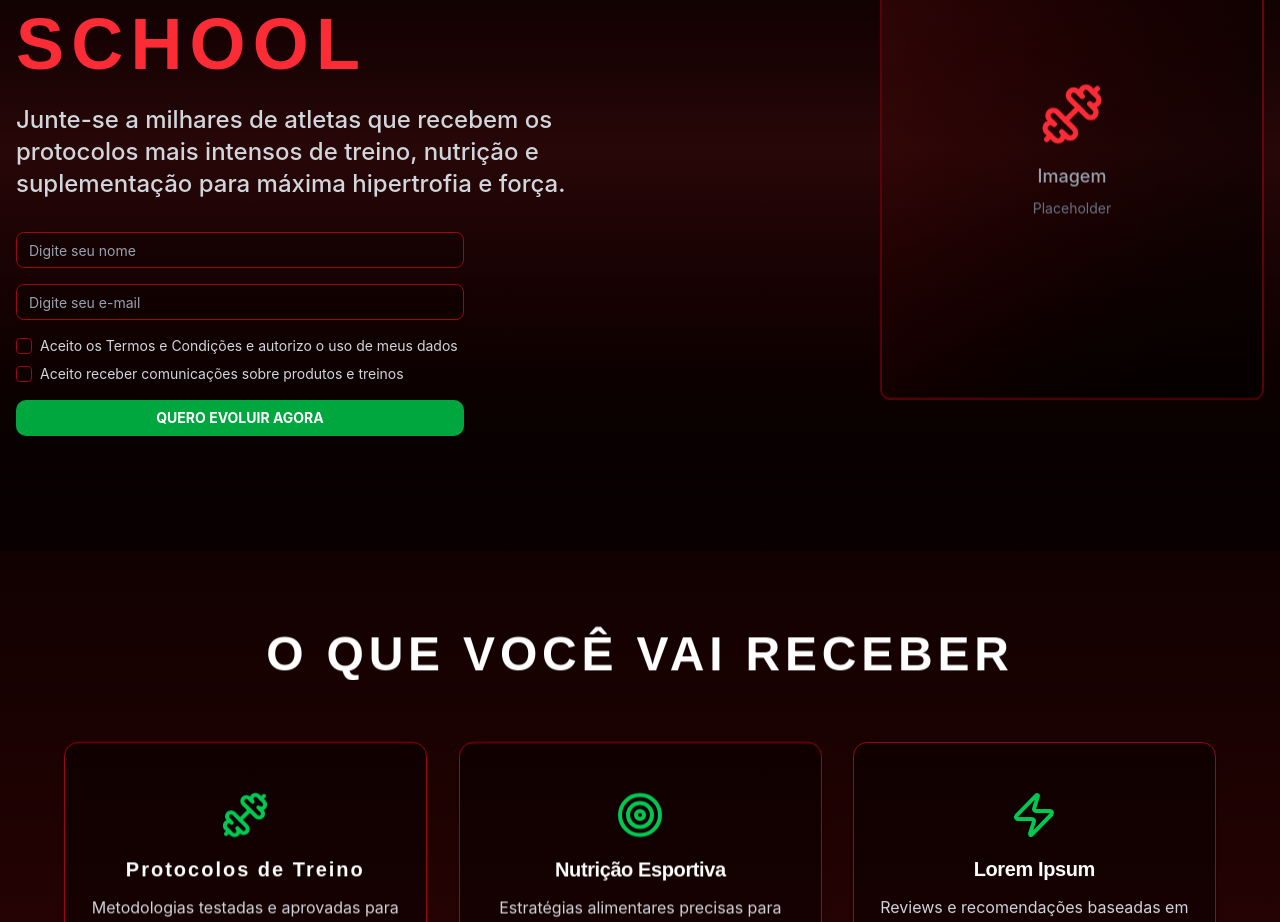
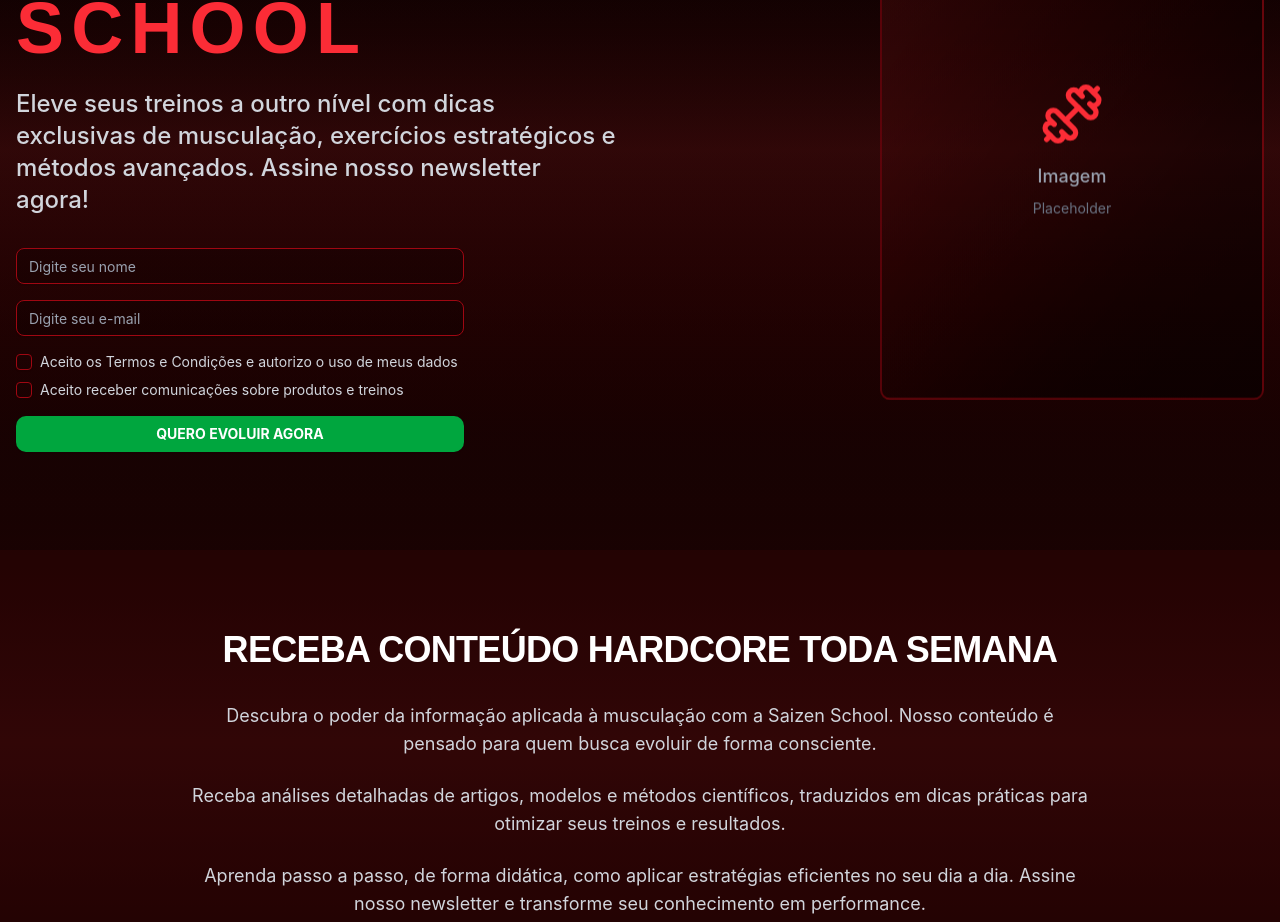
Before and after one commit to OMouraatw/news-rocha, a React (Vite) app: page / in a window 1280 px wide. Shown: the part 250-1172 px from the top of the page. Built offline with nearby package versions, Linux system fonts and the light colour scheme.

Commit message:
Update textos

```diff
--- a/src/App.jsx
+++ b/src/App.jsx
@@ -25,7 +25,6 @@
   const handleSubmit = (e) => {
     e.preventDefault()
     console.log('Form submitted:', formData)
-    // Aqui você adicionaria a lógica de envio do formulário
     alert('Inscrição realizada com sucesso! Prepare-se para a transformação!')
   }
 
@@ -97,9 +96,7 @@
         </Reveal>
 
         <Reveal as="p" className="text-xl md:text-2xl mb-8 text-gray-300 font-medium" delay={120}>
-          Junte-se a milhares de atletas que recebem os protocolos mais intensos de treino, nutrição e suplementação para máxima hipertrofia e força.
-        </Reveal>
-
+        Eleve seus treinos a outro nível com dicas exclusivas de musculação, exercícios estratégicos e métodos avançados. Assine nosso newsletter agora!</Reveal>
         <Reveal as="div" className="flex justify-start" delay={240}>
           <NewsletterForm title="QUERO EVOLUIR AGORA" />
         </Reveal>
@@ -139,7 +136,7 @@
         </div>
       </section> */}
 
-      {/* Benefits Section */}
+      {/* Benefits Section
       <section className="py-20 px-4">
   <div className="max-w-6xl mx-auto">
     <Reveal
@@ -212,7 +209,7 @@
       </Reveal>
     </div>
   </div>
-</section>
+</section> */}
 
       {/* Content Description */}
       <section className="py-20 px-4 bg-black/30">
@@ -222,20 +219,20 @@
           </h2>
           <div className="space-y-6 text-lg text-gray-300">
             <p>
-              Receba por e-mail os protocolos mais intensos e eficazes para transformação corporal, selecionados pela equipe Saizen School.
+            Descubra o poder da informação aplicada à musculação com a Saizen School. Nosso conteúdo é pensado para quem busca evoluir de forma consciente.
             </p>
             <p>
-              Toda semana você terá acesso a treinos que vão te levar ao limite, estratégias nutricionais para máxima hipertrofia e as últimas descobertas em suplementação.
+            Receba análises detalhadas de artigos, modelos e métodos científicos, traduzidos em dicas práticas para otimizar seus treinos e resultados.
             </p>
             <p>
-              Você ainda pode acompanhar análises detalhadas de técnicas avançadas e receber conteúdos exclusivos como vídeos de treino, e-books de nutrição e protocolos que só os atletas de elite conhecem.
+Aprenda passo a passo, de forma didática, como aplicar estratégias eficientes no seu dia a dia. Assine nosso newsletter e transforme seu conhecimento em performance.
             </p>
           </div>
         </div>
       </section>
 
       {/* Testimonials */}
-      <section className="py-20 px-4">
+      {/* <section className="py-20 px-4">
         <div className="max-w-6xl mx-auto">
           <h2 className="text-4xl md:text-5xl font-black text-center mb-16 text-white">
             VEJA AS TRANSFORMAÇÕES REAIS
@@ -291,7 +288,7 @@
             </Card>
           </div>
         </div>
-      </section>
+      </section> */}
 
       {/* Final CTA */}
       <section className="py-20 px-4 bg-gradient-to-b from-red-950 to-black">
```
